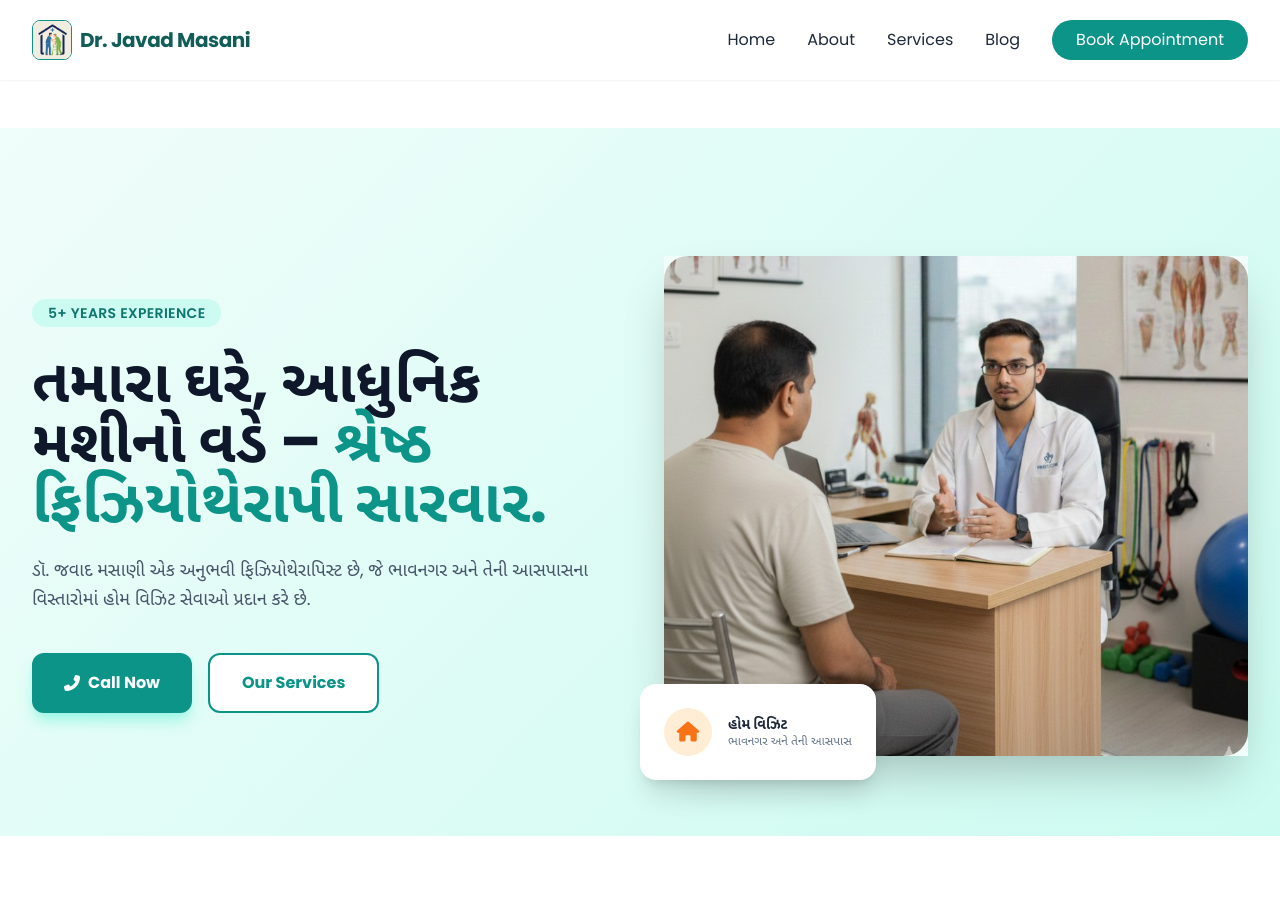
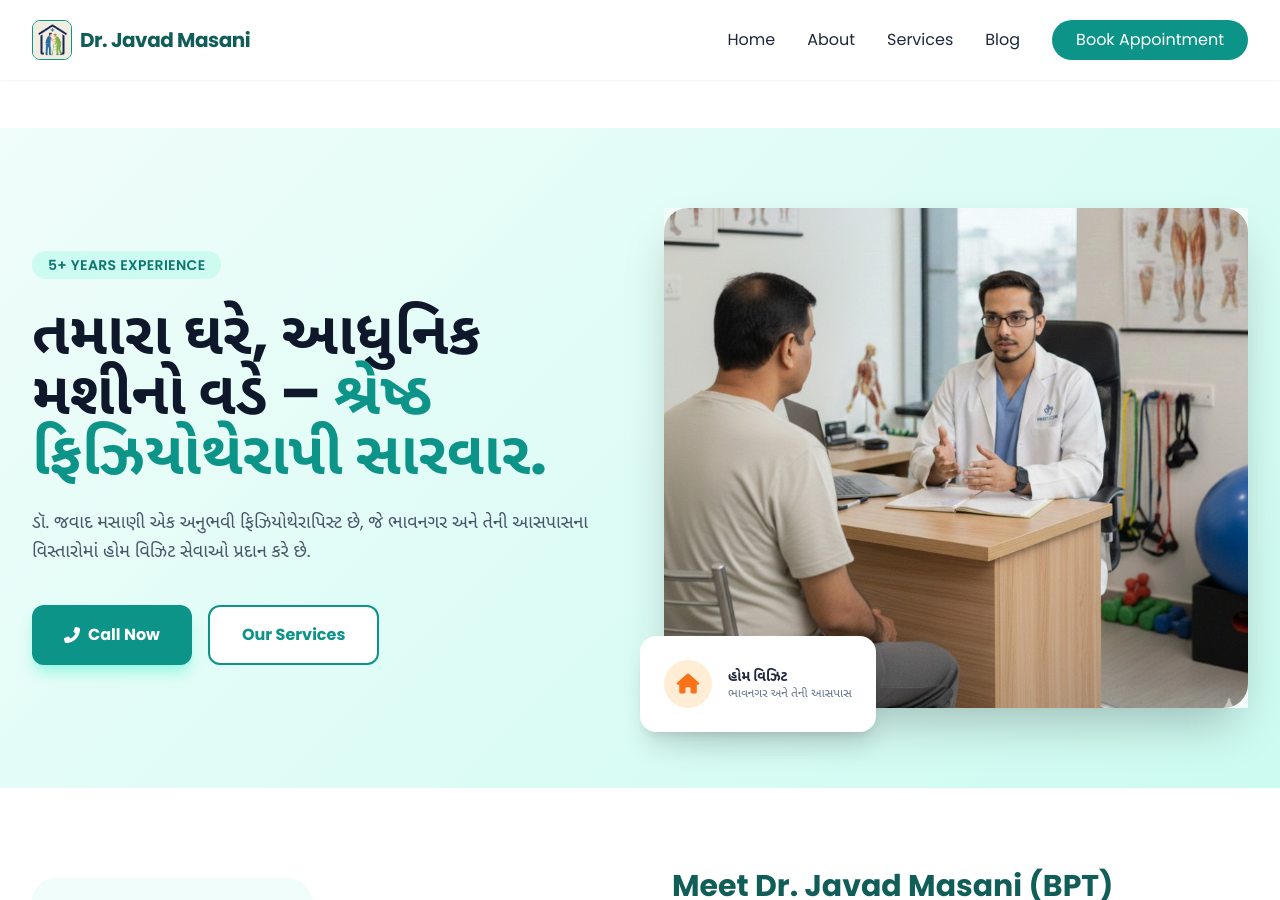
Before and after one commit to JavadMasani/Araogya, a Jekyll site: the page built from index.html, in a window 1280 px wide and 900 px high. Built offline with Jekyll 4.4.1, drawn with Linux system fonts in a browser that asks for light colours; nearby versions of some CDN libraries.

Commit message:
Update index.html

```diff
--- a/index.html
+++ b/index.html
@@ -52,7 +52,7 @@
 <body class="text-slate-800 bg-white">
 
    <!-- Hero Section -->
-<section id="home" class="pt-24 md:pt-32 pb-20 hero-gradient">
+<section id="home" class="pt-16 md:pt-20 pb-20 hero-gradient">
   <div class="max-w-7xl mx-auto px-4 sm:px-6 lg:px-8">
     <div class="flex flex-col md:flex-row items-center gap-12">
 
```
